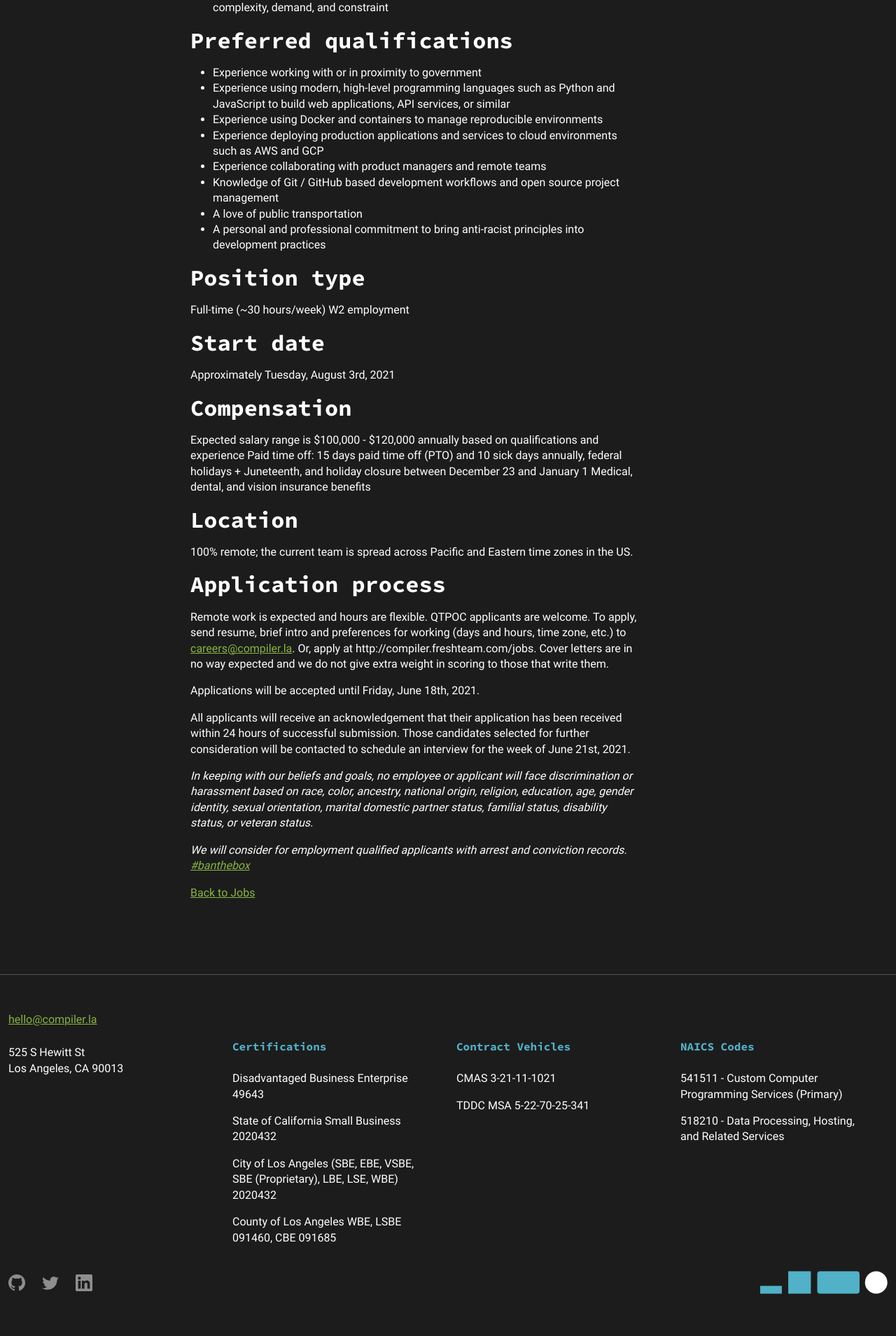
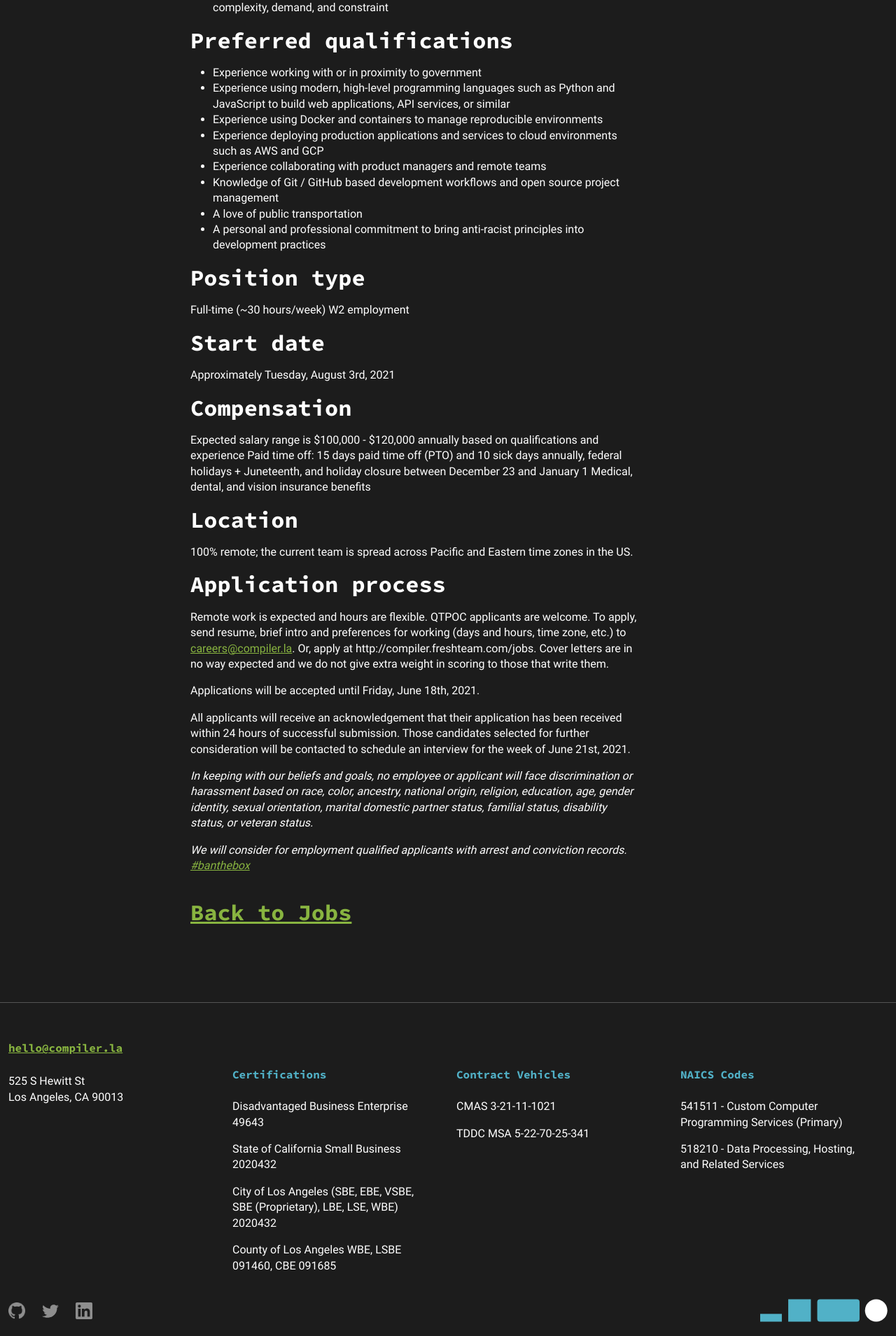
Before and after one commit to compilerla/compiler.la, a Jekyll site: the page built from _jobs/software-engineer.md, in a window 1280 px wide. Shown: the part 1167-3076 px from the top of the page at 70% size. Built offline with Jekyll 4.4.1, drawn with Linux system fonts in a browser that asks for light colours; before the commit the page ends 3036 px from its top, so only the background shows below that.

Commit message:
fix: use font-monospace instead of monospace

```diff
--- a/_layouts/default.html
+++ b/_layouts/default.html
@@ -49,7 +49,7 @@
         <div class="container-fluid">
             <div class="row d-flex flex-column flex-lg-row row-cols-lg-4">
                 <div class="pt-lg-5 mt-lg-1 pt-md-0 mt-md-0 pt-4 mt-3 pb-md-0 pb-5">
-                    <a href="mailto:hello@compiler.la" class="monospace contact-link">hello@compiler.la</a>
+                    <a href="mailto:hello@compiler.la" class="font-monospace contact-link">hello@compiler.la</a>
                     <p class="address pt-2 pt-md-4 mb-0">
                         525 S Hewitt St<br />Los Angeles, CA 90013
                     </p>
--- a/_layouts/job_post.html
+++ b/_layouts/job_post.html
@@ -44,8 +44,8 @@ title_prefix: "Jobs with Compiler:"
         </em>
       </p>
 
-      <div>
-        <a class="monospace lg-link" href="/jobs">Back to Jobs</a>
+      <div class="pt-3">
+        <a class="font-monospace fs-2" href="/jobs">Back to Jobs</a>
       </div>
     </div>
   </div>
```
